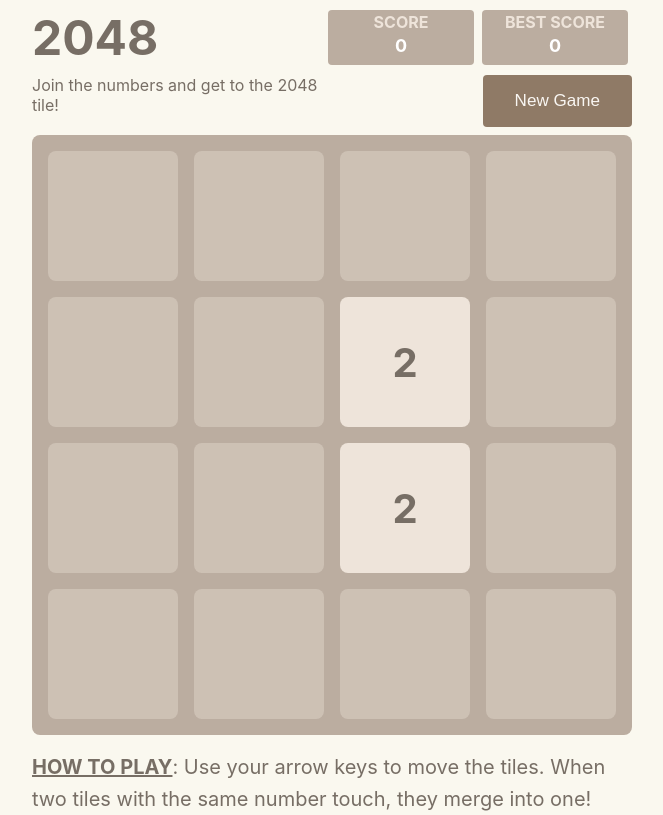
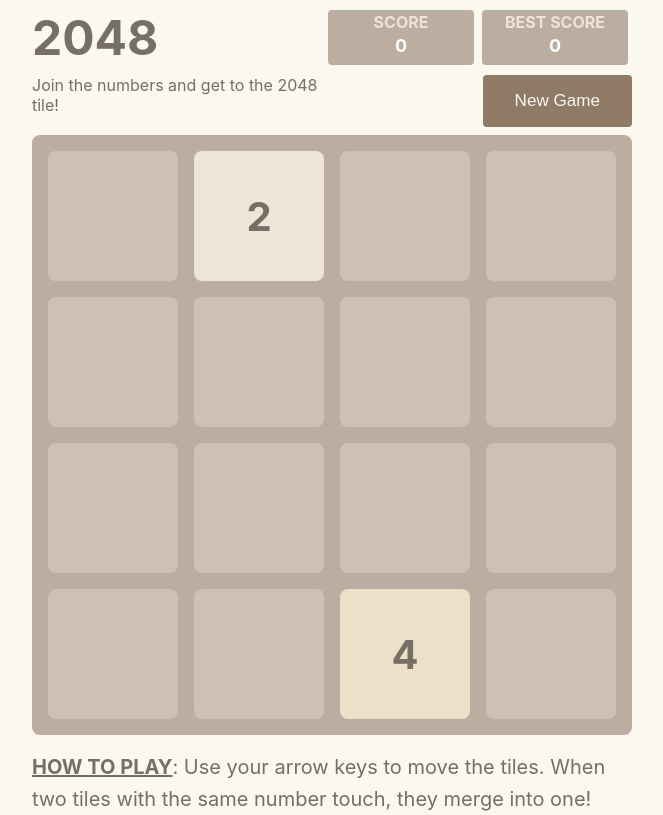
Before and after one commit to tainguyen2019/2048-clone, a React (Create React App) app: page / in a window 1280 px wide. Shown: the whole page, without its empty margins (308-971 px from the left). Built offline with nearby package versions, Linux system fonts and the light colour scheme.

Commit message:
feat: add initial game-labels and handle new game

```diff
--- a/src/App.tsx
+++ b/src/App.tsx
@@ -3,20 +3,18 @@
 import Header from './components/header';
 import './App.css';
 import Footer from './components/footer';
+import gameLogic from './game-logic';
 
 const App: React.FC = () => {
-  const initialGameLabels: GameLabels = [
-    [null, null, null, null],
-    [null, null, 2, null],
-    [null, null, 2, null],
-    [null, null, null, null],
-  ];
+  const [gameLabels, setGameLabels] = useState(gameLogic.initialGameLabels());
 
-  const [gameLabels, setGameLabels] = useState(initialGameLabels);
+  const handleNewGame = () => {
+    setGameLabels(gameLogic.initialGameLabels());
+  };
 
   return (
     <div className="app-container">
-      <Header scrore={0} bestScore={0} />
+      <Header scrore={0} bestScore={0} newGame={handleNewGame} />
       <Game gameLabels={gameLabels} setGameLabels={setGameLabels} />
       <Footer />
     </div>
--- a/src/components/game/index.tsx
+++ b/src/components/game/index.tsx
@@ -15,28 +15,32 @@
 
       switch (event.key) {
         case 'ArrowUp': {
-          const result: GameLabels = gameLogic.addRandomCell(
+          const result: GameLabels = gameLogic.addCell(
+            gameLabels,
             gameLogic.shiftUp(gameLabels)
           );
           setGameLabels(result);
           break;
         }
         case 'ArrowRight': {
-          const result: GameLabels = gameLogic.addRandomCell(
+          const result: GameLabels = gameLogic.addCell(
+            gameLabels,
             gameLogic.shiftRight(gameLabels)
           );
           setGameLabels(result);
           break;
         }
         case 'ArrowDown': {
-          const result: GameLabels = gameLogic.addRandomCell(
+          const result: GameLabels = gameLogic.addCell(
+            gameLabels,
             gameLogic.shiftDown(gameLabels)
           );
           setGameLabels(result);
           break;
         }
         case 'ArrowLeft': {
-          const result: GameLabels = gameLogic.addRandomCell(
+          const result: GameLabels = gameLogic.addCell(
+            gameLabels,
             gameLogic.shiftLeft(gameLabels)
           );
           setGameLabels(result);
--- a/src/components/header/index.tsx
+++ b/src/components/header/index.tsx
@@ -3,9 +3,10 @@
 type HeaderProps = {
   scrore: number;
   bestScore: number;
+  newGame: VoidFunction;
 };
 
-const Header: React.FC<HeaderProps> = ({ scrore, bestScore }) => {
+const Header: React.FC<HeaderProps> = ({ scrore, bestScore, newGame }) => {
   return (
     <div className="header">
       <div className="header-row">
@@ -16,12 +17,12 @@
         </div>
         <div className="score">
           <div className="score-label">BEST SCORE</div>
-          <div className="score-value">{scrore}</div>
+          <div className="score-value">{bestScore}</div>
         </div>
       </div>
       <div className="new-game">
         <div className="intro">Join the numbers and get to the 2048 tile!</div>
-        <button>New Game</button>
+        <button onClick={newGame}>New Game</button>
       </div>
     </div>
   );
--- a/src/game-logic/index.ts
+++ b/src/game-logic/index.ts
@@ -20,17 +20,16 @@
 };
 
 const shiftRight = (rowLabels: RowLabels) => {
-  rowLabels = rowLabels.filter(Boolean);
-  let result: RowLabels = [];
+  let result: RowLabels = rowLabels.filter(Boolean);
 
-  for (let i = rowLabels.length - 1; i > 0; i--) {
-    if (rowLabels[i] && rowLabels[i - 1] && rowLabels[i] === rowLabels[i - 1]) {
+  for (let i = result.length - 1; i > 0; i--) {
+    if (result[i] && result[i - 1] && result[i] === result[i - 1]) {
       result[i] = Number(result[i]) * 2;
-      rowLabels[i - 1] = null;
+      result[i - 1] = null;
     }
   }
 
-  result = bufferRowLabels.concat(rowLabels.filter(Boolean));
+  result = bufferRowLabels.concat(result.filter(Boolean));
   result = result.slice(result.length - boardSize);
   return result;
 };
@@ -61,7 +60,7 @@
 
   gameLabels.forEach((rowLabels, rowIndex) => {
     rowLabels.forEach((cellLabel, columnIndex) => {
-      if (cellLabel == null) {
+      if (!cellLabel) {
         result.push({ row: rowIndex, col: columnIndex });
       }
     });
@@ -135,12 +134,31 @@
 
     return result;
   },
-  addRandomCell: (gameLabels: GameLabels) => {
-    return addRandomCell(gameLabels);
+  addCell: (preGameLabels: GameLabels, transformedGameLabels: GameLabels) => {
+    if (
+      JSON.stringify(preGameLabels) === JSON.stringify(transformedGameLabels)
+    ) {
+      return transformedGameLabels;
+    }
+
+    return addRandomCell(transformedGameLabels);
   },
   getAvailableCells: (gameLabels: GameLabels) => {
     return getAvailableCells(gameLabels);
   },
+  initialGameLabels: () => {
+    let gameLabels: GameLabels = [
+      [null, null, null, null],
+      [null, null, null, null],
+      [null, null, null, null],
+      [null, null, null, null],
+    ];
+
+    gameLabels = addRandomCell(gameLabels);
+    gameLabels = addRandomCell(gameLabels);
+
+    return gameLabels;
+  },
 };
 
 export default gameLogic;
```
